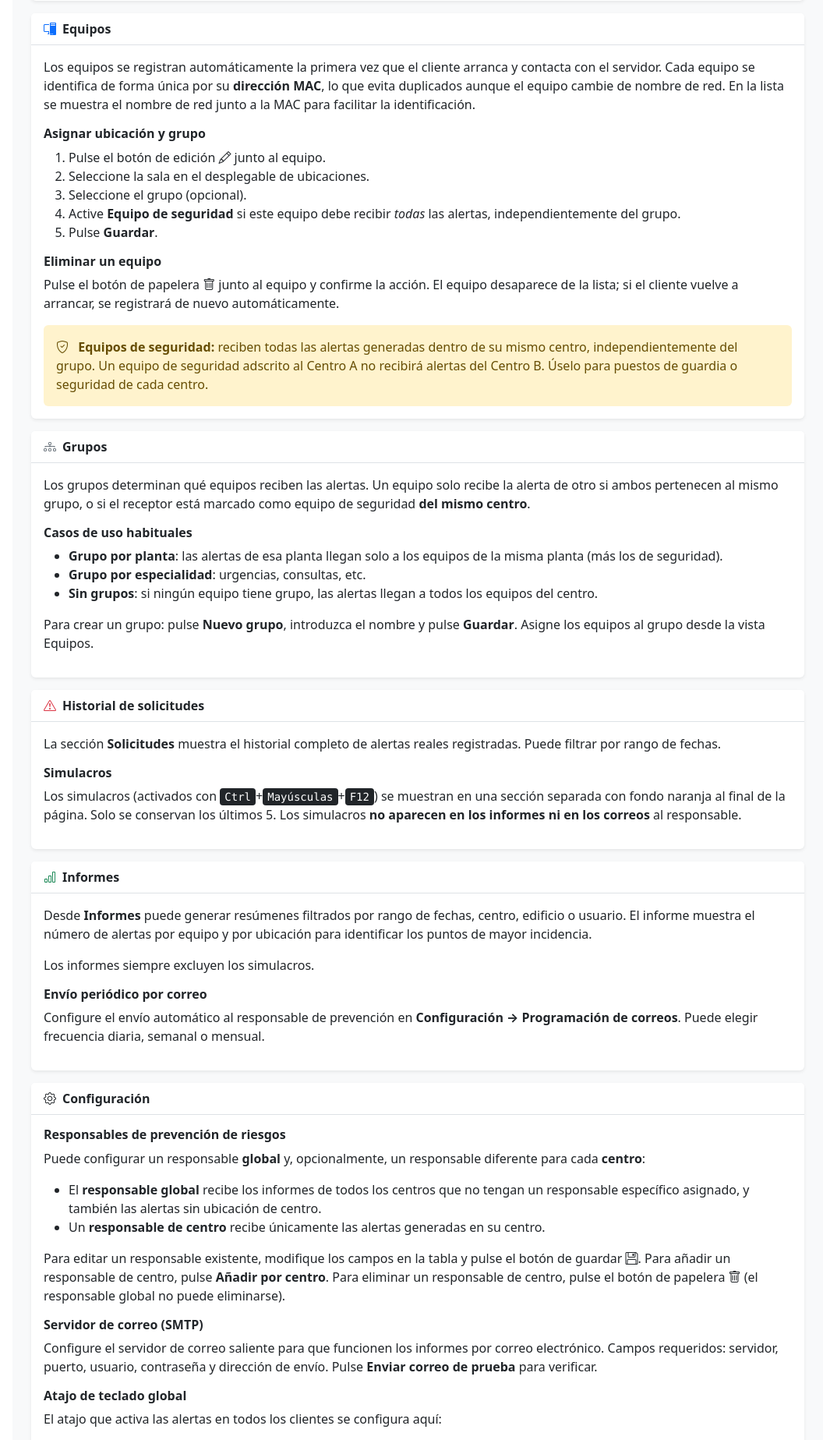
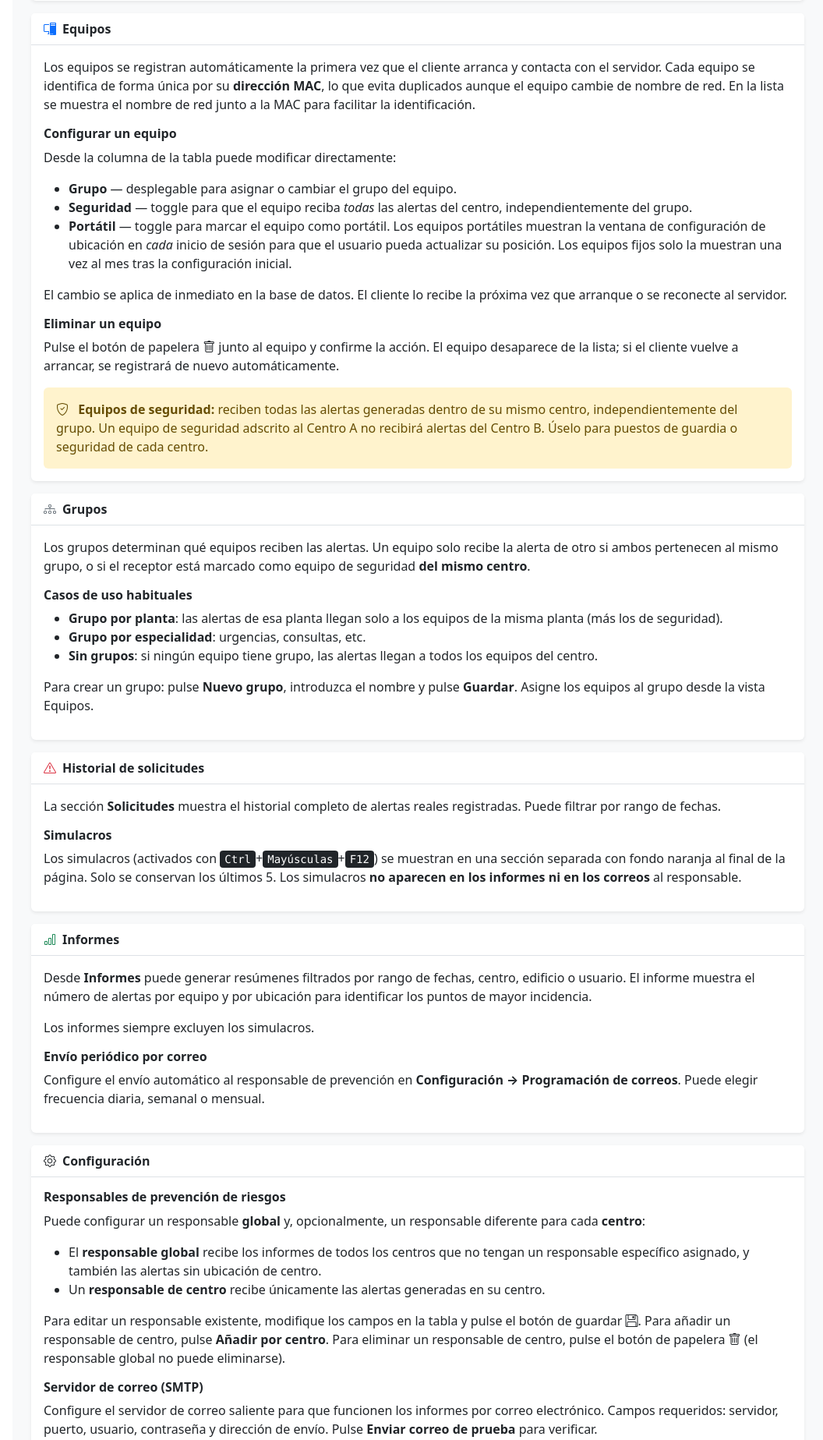
Before and after one commit to Directsur/help-request-server, a FastAPI app: page /help in a window 1280 px wide. Shown: the part 1206-3053 px from the top of the page at 78% size, without its empty margins (224-1280 px from the left). Run offline with FastAPI, Linux system fonts and the light colour scheme; the visitor is signed in with stand-in values (Sample User, id 1); parts of the project's set-up code (start-up, migrations or seed data) failed here and were passed over; some libraries are stand-ins or nearby versions.

Commit message:
docs: document portable toggle in server help
Co-Authored-By: Claude Sonnet 4.6 <noreply@anthropic.com>

```diff
--- a/web/templates/help.html
+++ b/web/templates/help.html
@@ -104,15 +104,19 @@
     <strong>dirección MAC</strong>, lo que evita duplicados aunque el equipo cambie de
     nombre de red. En la lista se muestra el nombre de red junto a la MAC para facilitar
     la identificación.</p>
-    <h6 class="fw-semibold mt-3">Asignar ubicación y grupo</h6>
-    <ol>
-      <li>Pulse el botón de edición <i class="bi bi-pencil"></i> junto al equipo.</li>
-      <li>Seleccione la sala en el desplegable de ubicaciones.</li>
-      <li>Seleccione el grupo (opcional).</li>
-      <li>Active <strong>Equipo de seguridad</strong> si este equipo debe recibir
-          <em>todas</em> las alertas, independientemente del grupo.</li>
-      <li>Pulse <strong>Guardar</strong>.</li>
-    </ol>
+    <h6 class="fw-semibold mt-3">Configurar un equipo</h6>
+    <p>Desde la columna de la tabla puede modificar directamente:</p>
+    <ul>
+      <li><strong>Grupo</strong> — desplegable para asignar o cambiar el grupo del equipo.</li>
+      <li><strong>Seguridad</strong> — toggle para que el equipo reciba <em>todas</em>
+          las alertas del centro, independientemente del grupo.</li>
+      <li><strong>Portátil</strong> — toggle para marcar el equipo como portátil. Los
+          equipos portátiles muestran la ventana de configuración de ubicación en
+          <em>cada</em> inicio de sesión para que el usuario pueda actualizar su posición.
+          Los equipos fijos solo la muestran una vez al mes tras la configuración inicial.</li>
+    </ul>
+    <p>El cambio se aplica de inmediato en la base de datos. El cliente lo recibe la
+    próxima vez que arranque o se reconecte al servidor.</p>
     <h6 class="fw-semibold mt-3">Eliminar un equipo</h6>
     <p>Pulse el botón de papelera <i class="bi bi-trash"></i> junto al equipo y confirme
     la acción. El equipo desaparece de la lista; si el cliente vuelve a arrancar,
```
